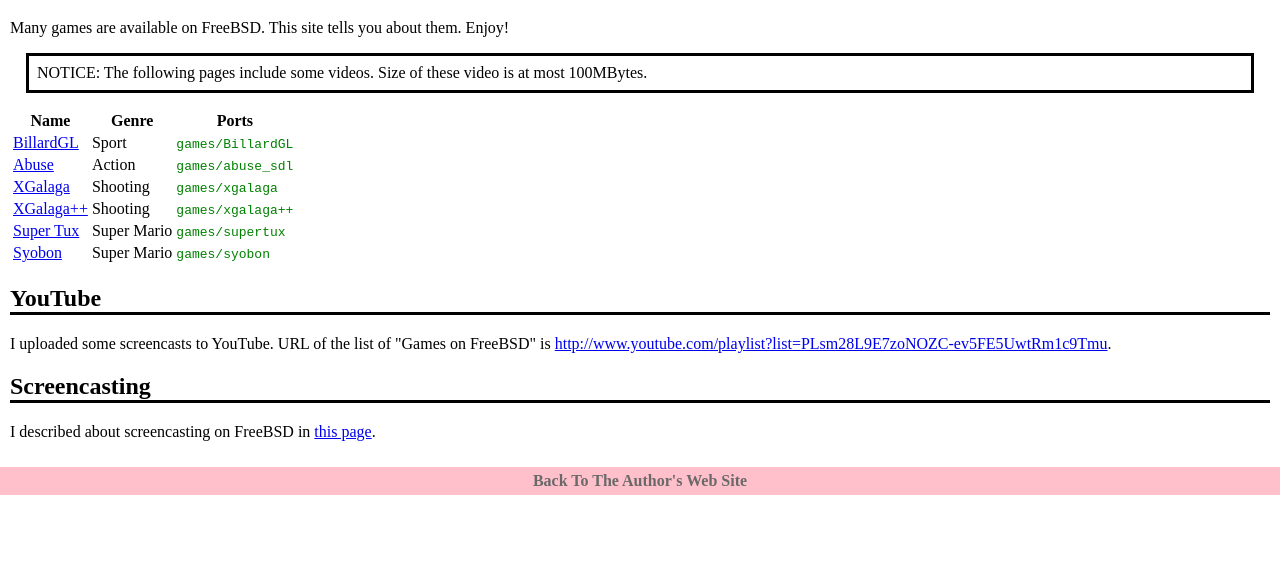
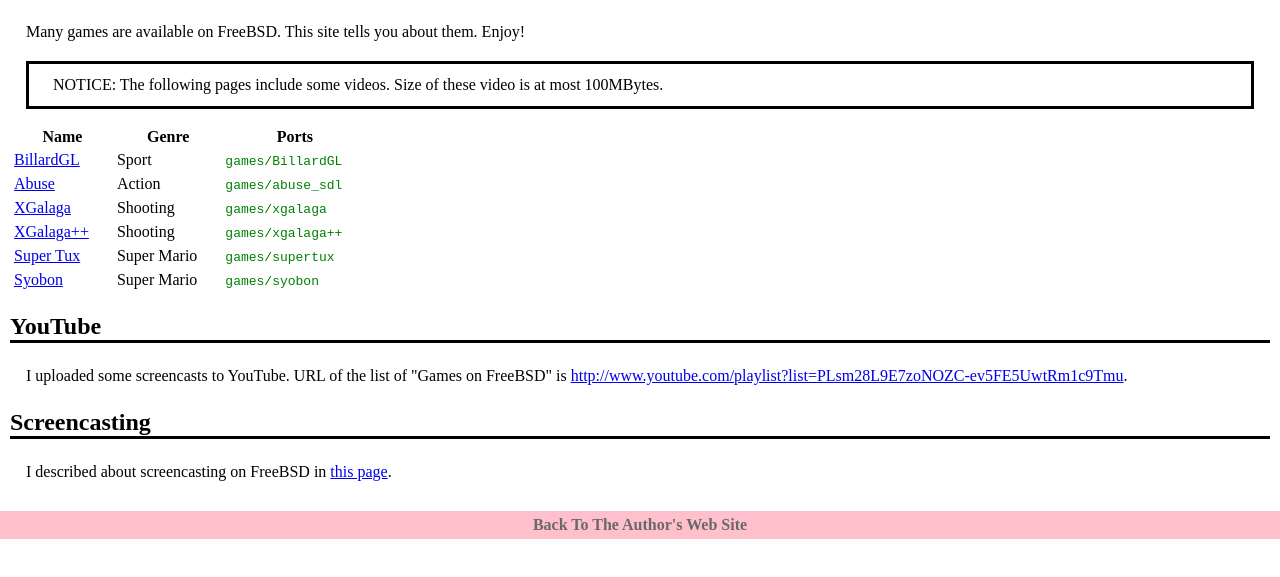
Before and after one commit to SumiTomohiko/GamesOnFreeBSD, a plain HTML site: page index.html in a window 1280 px wide. Shown: the part 71-648 px from the top of the page. Drawn offline with Linux system fonts and the light colour scheme.

Commit message:
default.css: Arranging...

```diff
--- a/default.css
+++ b/default.css
@@ -38,8 +38,9 @@ aside {
     padding: 0px 8px;
 }
 
-p {
+p, pre {
     margin: 8px 0px;
+    padding: 4px 16px;
 }
 
 figure {
@@ -58,6 +59,10 @@ section {
     margin: 16px 0px;
 }
 
+td {
+    padding: 2px 24px 2px 2px;  /* top right bottom left */
+}
+
 /**
  * vim: tabstop=4 shiftwidth=4 expandtab softtabstop=4
  */
```
